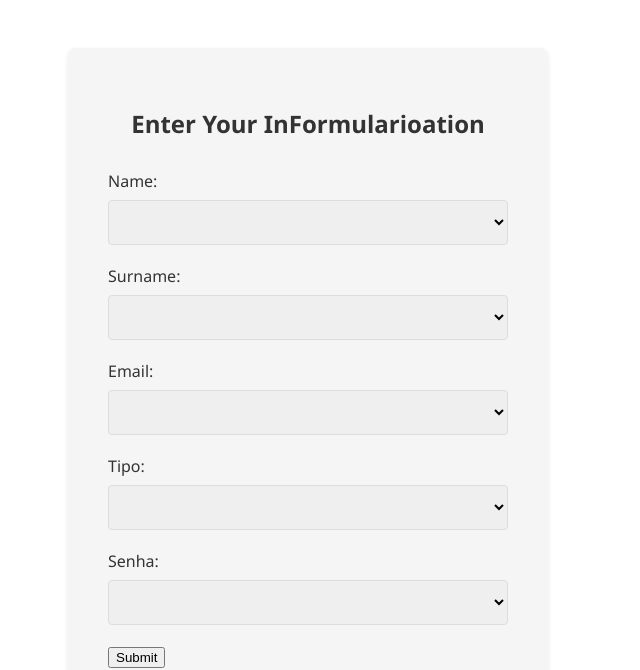
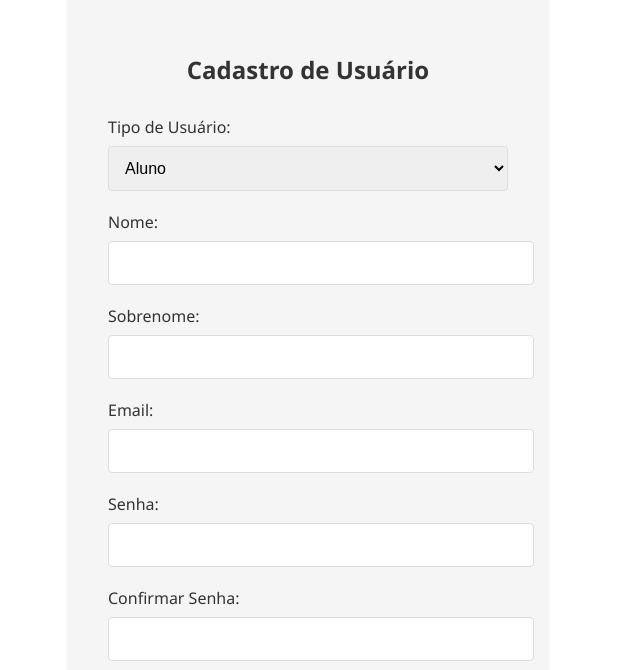
Before and after one commit to Naders-SOFT/plataforma-explicaaso, a React (Create React App) app in the folder client/explicaaso/: page / in a window 1280 px wide. Shown: the part 150-820 px from the top of the page, without its empty margins (460-1100 px from the left). Built offline with nearby package versions, Linux system fonts and the light colour scheme; a web font is replaced by a local one.

Commit message:
feito a integracao do front com backend, cadastro de usuario

```diff
--- a/client/explicaaso/src/pages/PaginaCadastro.js
+++ b/client/explicaaso/src/pages/PaginaCadastro.js
@@ -88,8 +88,9 @@ function PaginaCadastro(props) {
     const [sobrenome, setSobrenome] = useState('');
     const [email, setEmail] = useState('');
     const [senha, setSenha] = useState('');
-    const [tipo, setTipo] = useState('');
-    const [message, setMessage] = useState(null); // For success/error messages
+    const [tipoUsuario, setTipoUsuario] = useState('aluno');
+    const [confirmarSenha, setConfirmarSenha] = useState('');
+
 
     const handleSubmit = async (e) => {
         e.preventDefault();
@@ -99,7 +100,7 @@ function PaginaCadastro(props) {
             {
                 nome: nome,
                 sobrenome: sobrenome,
-                tipo: tipo,
+                tipo: tipoUsuario,
                 senha: senha,
                 email: email
             },
@@ -110,73 +111,92 @@ function PaginaCadastro(props) {
             });
 
             if (response.ok) {
-                setMessage(response.message); // Display success message
                 setNome('');
                 setSobrenome('');
                 setEmail('');
                 setSenha('')
-                setTipo('')
-            } else {
-                setMessage(response.error); // Display error message
+                setTipoUsuario('')
+                setConfirmarSenha('')
             }
         } catch (error) {
             console.error('Error submitting form:', error);
-            setMessage('An error occurred. Please try again later.');
         }
     };
 
     return (
     <FormContainer>
+      <Formulario onSubmit={handleSubmit}>
+        <h2>Cadastro de Usuário</h2>
 
-            <Formulario onSubmit={handleSubmit}>
-                <h2>Enter Your InFormularioation</h2>
-                {message && <div>{message}</div>}
         <div>
-                    <Label htmlFor="name">Name:</Label>
+          <Label htmlFor="tipo">Tipo de Usuário:</Label>
           <Select
+            id="tipo"
+            value={tipoUsuario}
+            onChange={(e) => setTipoUsuario(e.target.value)}
+          >
+            <option value="aluno">Aluno</option>
+            <option value="professor">Professor</option>
+            <option value="administrador">Administrador</option>
+          </Select>
+        </div>
+
+        <div>
+          <Label htmlFor="nome">Nome:</Label>
+          <Input
             type="text"
-                        id="name"
+            id="nome"
             value={nome}
             onChange={(e) => setNome(e.target.value)}
+            required
           />
         </div>
+
         <div>
-                    <Label htmlFor="surname">Surname:</Label>
-                    <Select
+          <Label htmlFor="sobrenome">Sobrenome:</Label>
+          <Input
             type="text"
-                        id="surname"
+            id="sobrenome"
             value={sobrenome}
             onChange={(e) => setSobrenome(e.target.value)}
+            required
           />
         </div>
+
         <div>
           <Label htmlFor="email">Email:</Label>
-                    <Select
+          <Input
             type="email"
             id="email"
             value={email}
             onChange={(e) => setEmail(e.target.value)}
+            required
           />
         </div>
-                <div>
-                    <Label htmlFor="tipo">Tipo:</Label>
-                    <Select
-                        type="text"
-                        id="tipo"
-                        value={tipo}
-                        onChange={(e) => setTipo(e.target.value)}
-                    />
-                </div>
+
         <div>
           <Label htmlFor="senha">Senha:</Label>
-                    <Select
-                        type="text"
+          <Input
+            type="password"
             id="senha"
             value={senha}
             onChange={(e) => setSenha(e.target.value)}
+            required
           />
         </div>
-                <button type="submit">Submit</button>
+
+        <div>
+          <Label htmlFor="confirmar-senha">Confirmar Senha:</Label>
+          <Input
+            type="password"
+            id="confirmar-senha"
+            value={confirmarSenha}
+            onChange={(e) => setConfirmarSenha(e.target.value)}
+            required
+          />
+        </div>
+
+        <Botao type="submit">Cadastrar</Botao>
       </Formulario>
     </FormContainer>
   );
```
Also changed, not shown: client/explicaaso/src/App.js (line endings or trailing spaces). Lines whose indentation alone changed are shown as unchanged.
